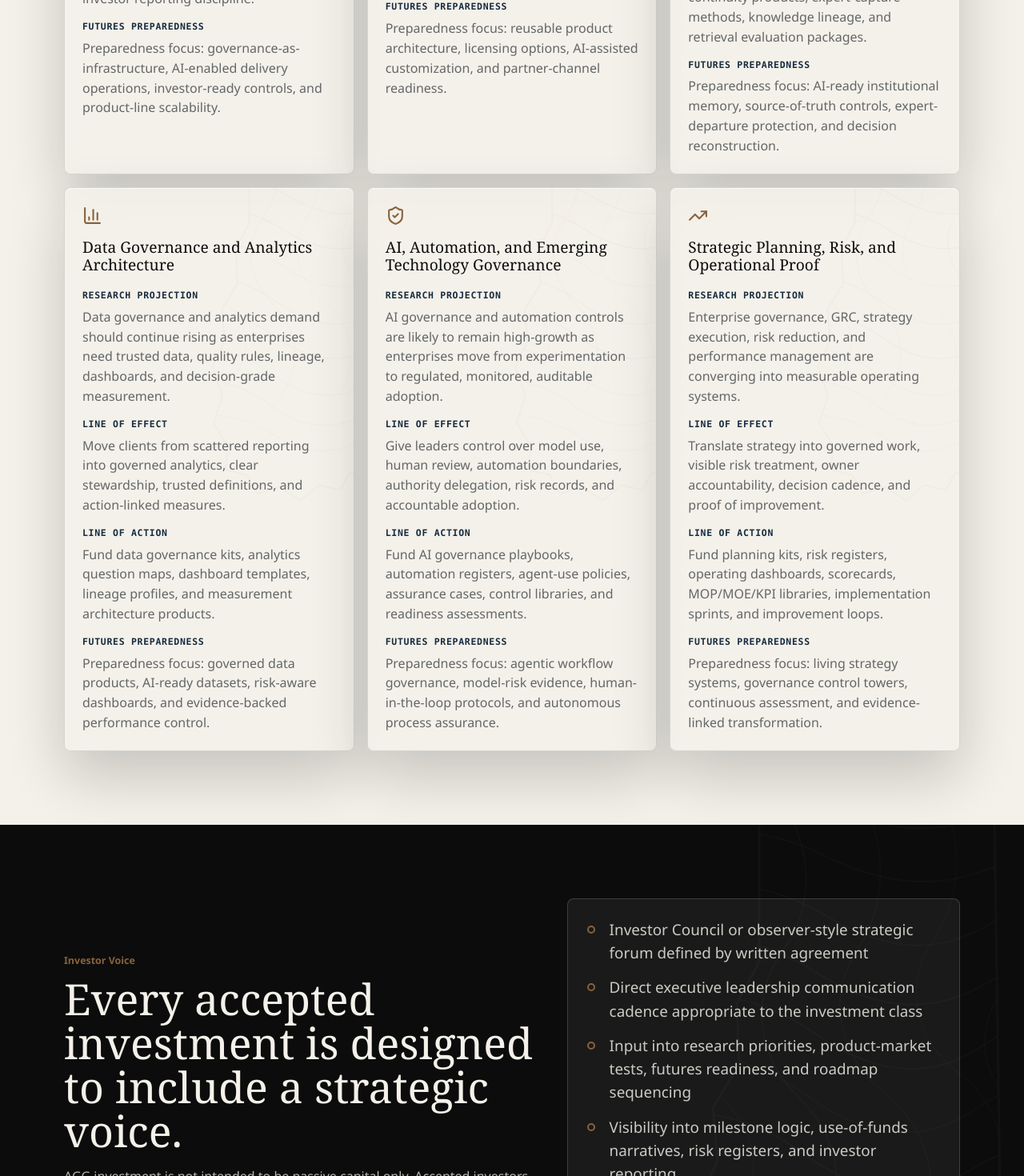
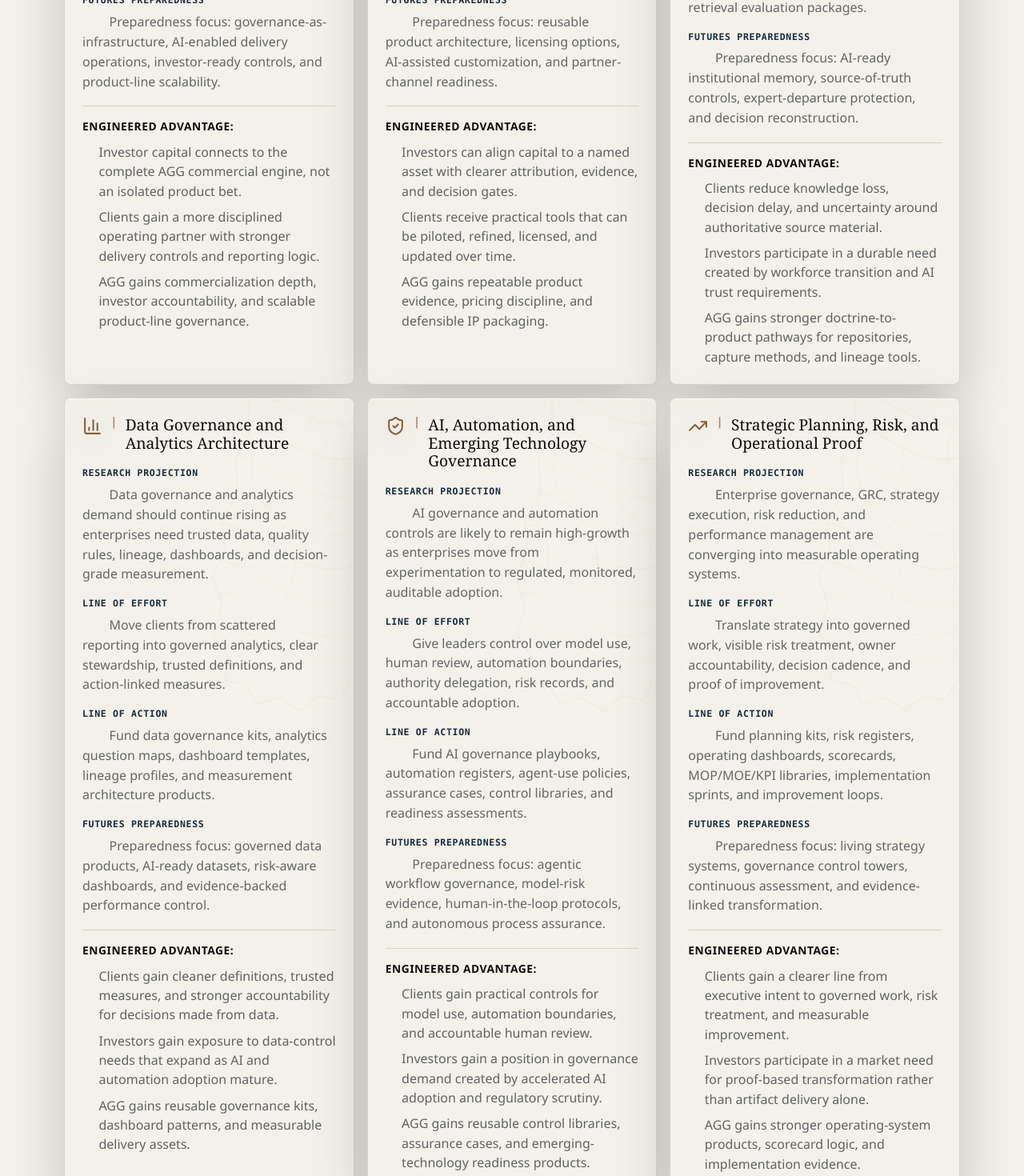
Before and after one commit to ApexGovernanceGroup/AGG_Public, a Next.js app: page /investor-opportunities in a window 1280 px wide. Shown: the part 5220-6690 px from the top of the page at 80% size. Built offline with nearby package versions, Linux system fonts and the light colour scheme; no server answers.

Commit message:
feat(investors): refine research lane cards
Rename investor research lanes from line of effect to line of effort, add Engineered Advantage bullets to each lane, and enforce the requested icon-pipe-title card layout with left-aligned headers and indented body copy through contract tests.

```diff
--- a/app/investor-opportunities/page.tsx
+++ b/app/investor-opportunities/page.tsx
@@ -162,72 +162,102 @@ const customInvestmentLanes = [
     title: "Company-Level Ownership",
     projection:
       "Exposure to the full AGG operating thesis: products, services, academy, consulting, licensing, retained advisory, and future technology readiness.",
-    lineOfEffect:
+    lineOfEffort:
       "Build enterprise value through repeatable offers, client trust, protected IP, leadership access, and recurring strategic relationships.",
     lineOfAction:
       "Fund commercialization, legal/IP protection, sales enablement, product packaging, operating systems, and investor reporting discipline.",
     futures:
       "Preparedness focus: governance-as-infrastructure, AI-enabled delivery operations, investor-ready controls, and product-line scalability.",
+    engineeredAdvantage: [
+      "Investor capital connects to the complete AGG commercial engine, not an isolated product bet.",
+      "Clients gain a more disciplined operating partner with stronger delivery controls and reporting logic.",
+      "AGG gains commercialization depth, investor accountability, and scalable product-line governance.",
+    ],
     icon: Building2,
   },
   {
     title: "Concept or Product Stake",
     projection:
       "Focused participation in a defined concept, framework, product family, academy module, playbook, software layer, or implementation toolkit.",
-    lineOfEffect:
+    lineOfEffort:
       "Convert a discrete idea into a marketable asset with ownership logic, revenue attribution, use rights, update cadence, and measurable demand tests.",
     lineOfAction:
       "Build the concept charter, IP schedule, prototype, buyer profile, pricing logic, pilot plan, and launch evidence package.",
     futures:
       "Preparedness focus: reusable product architecture, licensing options, AI-assisted customization, and partner-channel readiness.",
+    engineeredAdvantage: [
+      "Investors can align capital to a named asset with clearer attribution, evidence, and decision gates.",
+      "Clients receive practical tools that can be piloted, refined, licensed, and updated over time.",
+      "AGG gains repeatable product evidence, pricing discipline, and defensible IP packaging.",
+    ],
     icon: Layers3,
   },
   {
     title: "Institutional Knowledge and MetaKnowledge",
     projection:
       "Knowledge management, institutional preservation, and metaknowledge are likely to grow as AI adoption exposes source quality, lineage, and continuity gaps.",
-    lineOfEffect:
+    lineOfEffort:
       "Make organizational knowledge traceable, transferable, authoritative, confidence-rated, and useful for leadership decisions.",
     lineOfAction:
       "Fund taxonomies, repository models, continuity products, expert-capture methods, knowledge lineage, and retrieval evaluation packages.",
     futures:
       "Preparedness focus: AI-ready institutional memory, source-of-truth controls, expert-departure protection, and decision reconstruction.",
+    engineeredAdvantage: [
+      "Clients reduce knowledge loss, decision delay, and uncertainty around authoritative source material.",
+      "Investors participate in a durable need created by workforce transition and AI trust requirements.",
+      "AGG gains stronger doctrine-to-product pathways for repositories, capture methods, and lineage tools.",
+    ],
     icon: FileText,
   },
   {
     title: "Data Governance and Analytics Architecture",
     projection:
       "Data governance and analytics demand should continue rising as enterprises need trusted data, quality rules, lineage, dashboards, and decision-grade measurement.",
-    lineOfEffect:
+    lineOfEffort:
       "Move clients from scattered reporting into governed analytics, clear stewardship, trusted definitions, and action-linked measures.",
     lineOfAction:
       "Fund data governance kits, analytics question maps, dashboard templates, lineage profiles, and measurement architecture products.",
     futures:
       "Preparedness focus: governed data products, AI-ready datasets, risk-aware dashboards, and evidence-backed performance control.",
+    engineeredAdvantage: [
+      "Clients gain cleaner definitions, trusted measures, and stronger accountability for decisions made from data.",
+      "Investors gain exposure to data-control needs that expand as AI and automation adoption mature.",
+      "AGG gains reusable governance kits, dashboard patterns, and measurable delivery assets.",
+    ],
     icon: BarChart3,
   },
   {
     title: "AI, Automation, and Emerging Technology Governance",
     projection:
       "AI governance and automation controls are likely to remain high-growth as enterprises move from experimentation to regulated, monitored, auditable adoption.",
-    lineOfEffect:
+    lineOfEffort:
       "Give leaders control over model use, human review, automation boundaries, authority delegation, risk records, and accountable adoption.",
     lineOfAction:
       "Fund AI governance playbooks, automation registers, agent-use policies, assurance cases, control libraries, and readiness assessments.",
     futures:
       "Preparedness focus: agentic workflow governance, model-risk evidence, human-in-the-loop protocols, and autonomous process assurance.",
+    engineeredAdvantage: [
+      "Clients gain practical controls for model use, automation boundaries, and accountable human review.",
+      "Investors gain a position in governance demand created by accelerated AI adoption and regulatory scrutiny.",
+      "AGG gains reusable control libraries, assurance cases, and emerging-technology readiness products.",
+    ],
     icon: ShieldCheck,
   },
   {
     title: "Strategic Planning, Risk, and Operational Proof",
     projection:
       "Enterprise governance, GRC, strategy execution, risk reduction, and performance management are converging into measurable operating systems.",
-    lineOfEffect:
+    lineOfEffort:
       "Translate strategy into governed work, visible risk treatment, owner accountability, decision cadence, and proof of improvement.",
     lineOfAction:
       "Fund planning kits, risk registers, operating dashboards, scorecards, MOP/MOE/KPI libraries, implementation sprints, and improvement loops.",
     futures:
       "Preparedness focus: living strategy systems, governance control towers, continuous assessment, and evidence-linked transformation.",
+    engineeredAdvantage: [
+      "Clients gain a clearer line from executive intent to governed work, risk treatment, and measurable improvement.",
+      "Investors participate in a market need for proof-based transformation rather than artifact delivery alone.",
+      "AGG gains stronger operating-system products, scorecard logic, and implementation evidence.",
+    ],
     icon: TrendingUp,
   },
 ] as const;
@@ -682,23 +712,26 @@ export default function InvestorOpportunitiesPage() {
             <h2>Invest in the company, a concept, a product, or the futures work inside AGG.</h2>
             <p>
               Investors may pursue company-level exposure or a customized opportunity tied to a
-              defined concept, product, IP family, research projection, line of effect, line of
+              defined concept, product, IP family, research projection, line of effort, line of
               action, or futures emerging-technology preparedness lane.
             </p>
           </div>
           <div className="research-lane-grid" aria-label="Custom investor research and futures lanes">
             {customInvestmentLanes.map((lane) => (
               <article className="research-lane-card" key={lane.title}>
-                <lane.icon size={25} aria-hidden="true" />
-                <h3>{lane.title}</h3>
+                <div className="research-lane-card__heading">
+                  <lane.icon size={25} aria-hidden="true" />
+                  <span aria-hidden="true">|</span>
+                  <h3>{lane.title}</h3>
+                </div>
                 <dl>
                   <div>
                     <dt>Research projection</dt>
                     <dd>{lane.projection}</dd>
                   </div>
                   <div>
-                    <dt>Line of effect</dt>
-                    <dd>{lane.lineOfEffect}</dd>
+                    <dt>Line of effort</dt>
+                    <dd>{lane.lineOfEffort}</dd>
                   </div>
                   <div>
                     <dt>Line of action</dt>
@@ -709,6 +742,14 @@ export default function InvestorOpportunitiesPage() {
                     <dd>{lane.futures}</dd>
                   </div>
                 </dl>
+                <div className="research-lane-card__advantage">
+                  <h4>Engineered Advantage:</h4>
+                  <ul>
+                    {lane.engineeredAdvantage.map((advantage) => (
+                      <li key={advantage}>{advantage}</li>
+                    ))}
+                  </ul>
+                </div>
               </article>
             ))}
           </div>
```
Also changed, not shown: app/globals.css, 1 other file (tests, documents, lock files or other folders).
